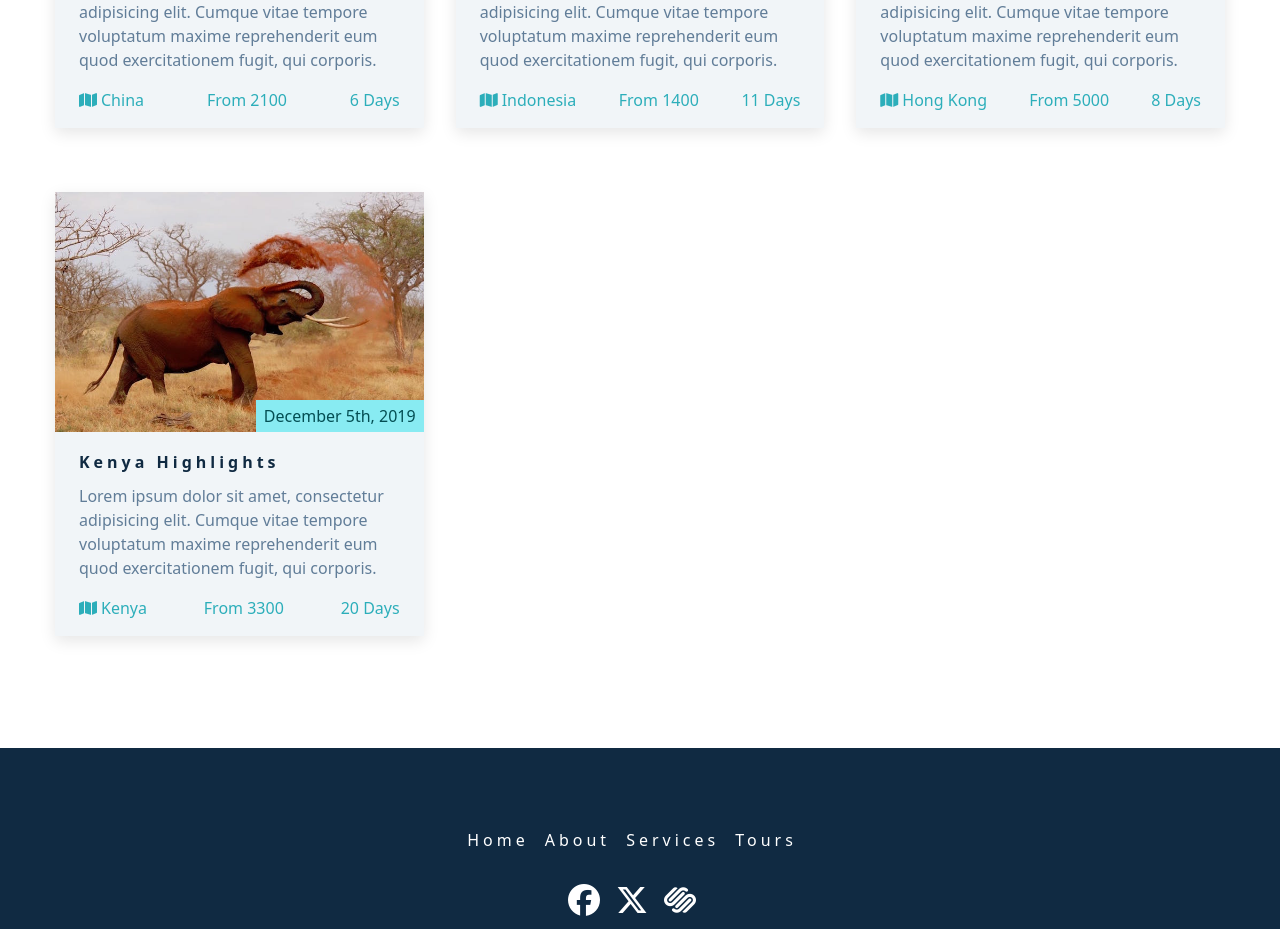
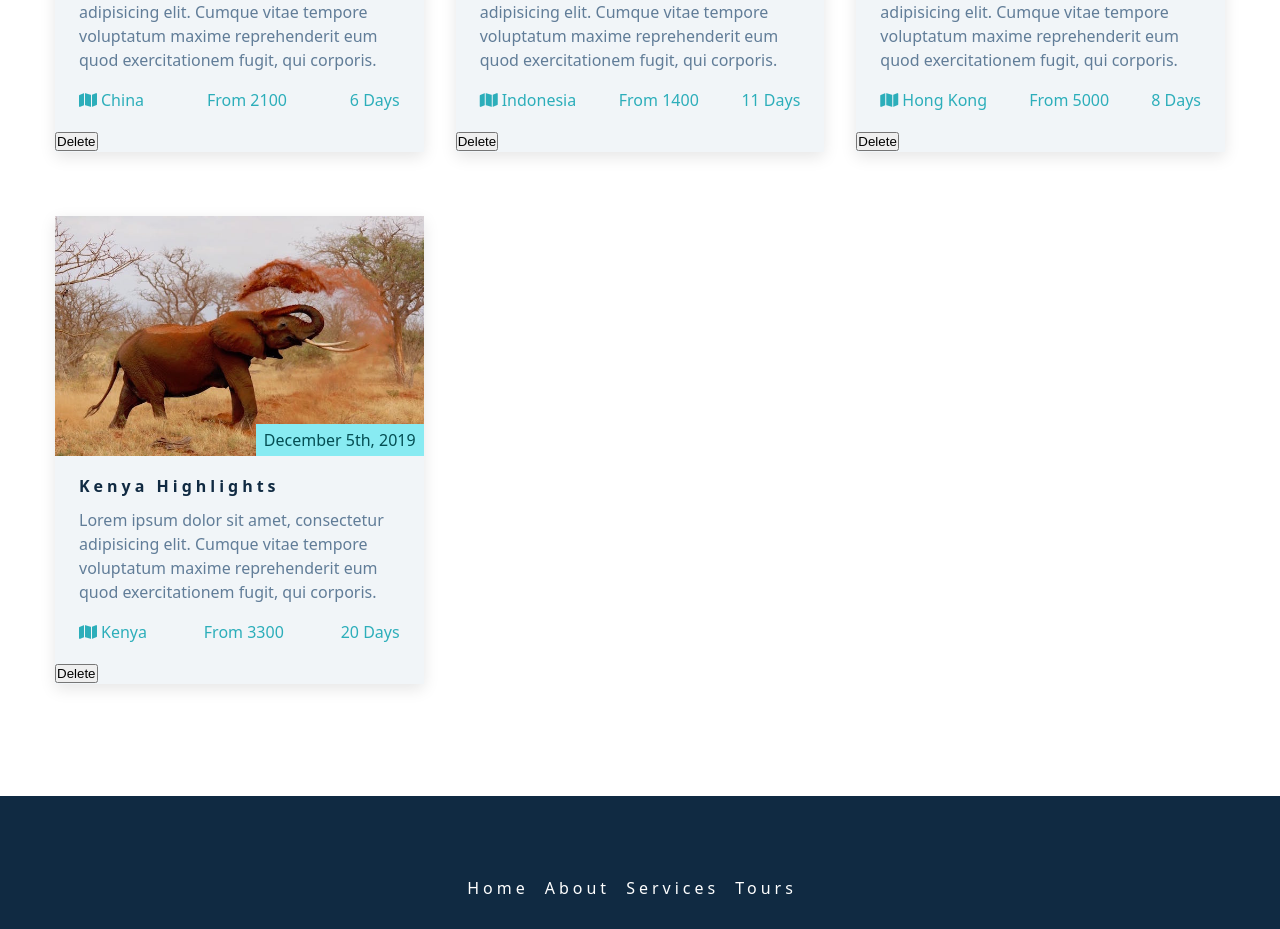
Before and after one commit to Minimal-Alexi/Pair-Programming, a React (Create React App) app in the folder Week_4/Wednesday/week4-fe-pp/: page /tours in a window 1280 px wide. Shown: the part 1300-2229 px from the top of the page. Built offline with nearby package versions, Linux system fonts and the light colour scheme.

Commit message:
Iteration 4, tours delete

```diff
--- a/Week_4/Wednesday/week4-fe-pp/src/components/Tour.js
+++ b/Week_4/Wednesday/week4-fe-pp/src/components/Tour.js
@@ -1,26 +1,35 @@
-const Tour = ({ image, date, title, info, location, duration, cost }) => {
+import React from "react";
+
+const Tour = ({ item, onDelete }) => {
+  const handleDelete = () => {
+    onDelete(item.id); // Pass the item's ID to the parent component for deletion
+  };
+
   return (
     <article className="tour-card">
       <div className="tour-img-container">
-        <img src={image} className="tour-img" alt={title} />
-        <p className="tour-date">{date}</p>
+        <img src={item.image} className="tour-img" alt={item.title} />
+        <p className="tour-date">{item.date}</p>
       </div>
       <div className="tour-info">
         <div className="tour-title">
-          <h4>{title}</h4>
+          <h4>{item.title}</h4>
         </div>
-        <p>{info}</p>
+        <p>{item.info}</p>
         <div className="tour-footer">
           <p>
             <span>
               <i className="fas fa-map" />
             </span>
-            {location}
+            {item.location}
           </p>
-          <p>from {cost}</p>
-          <p>{duration} days</p>
+          <p>from {item.cost}</p>
+          <p>{item.duration} days</p>
         </div>
       </div>
+      <button onClick={handleDelete} className="delete-button">
+        Delete
+      </button>
     </article>
   );
 };
--- a/Week_4/Wednesday/week4-fe-pp/src/components/Tours.js
+++ b/Week_4/Wednesday/week4-fe-pp/src/components/Tours.js
@@ -3,7 +3,14 @@ import Tour from "./Tour.js";
 import { useState } from "react";
 
 const Tours = () => {
-  const [toursData, setServicesData] = useState(tours);
+  const [toursData, setToursData] = useState(tours);
+
+  const handleDeleteItem = (tourID) => {
+    // Filter out the item with the specified ID and update the state
+    const updatedTours = toursData.filter((tour) => tour.id !== tourID);
+    setToursData((toursData) => updatedTours);
+  };
+
   return (
     <section className="section" id="tour">
       <div className="section-title">
@@ -12,8 +19,14 @@ const Tours = () => {
         </h2>
       </div>
       <div className="section-center featured-center">
-        {tours.map((toursData) => {
-          return <Tour {...toursData} key={toursData.id} />;
+        {toursData.map((toursData) => {
+          return (
+            <Tour
+              item={toursData}
+              key={toursData.id}
+              onDelete={handleDeleteItem}
+            />
+          );
         })}
       </div>
     </section>
```
